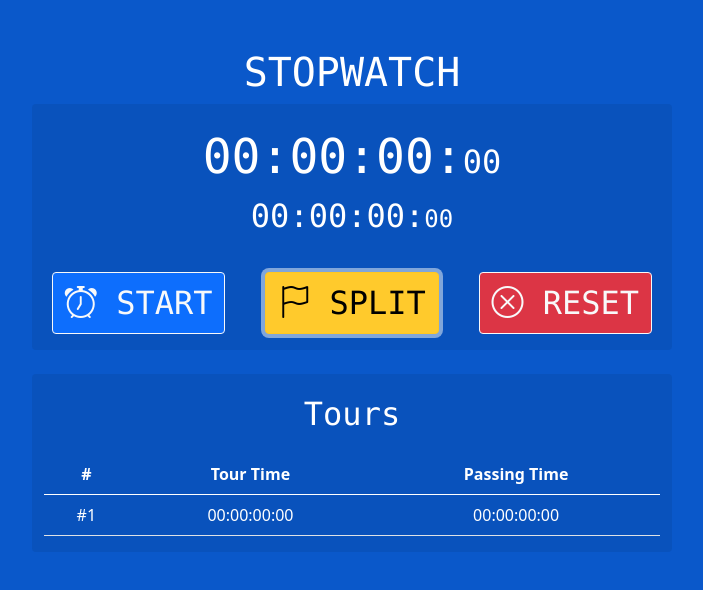
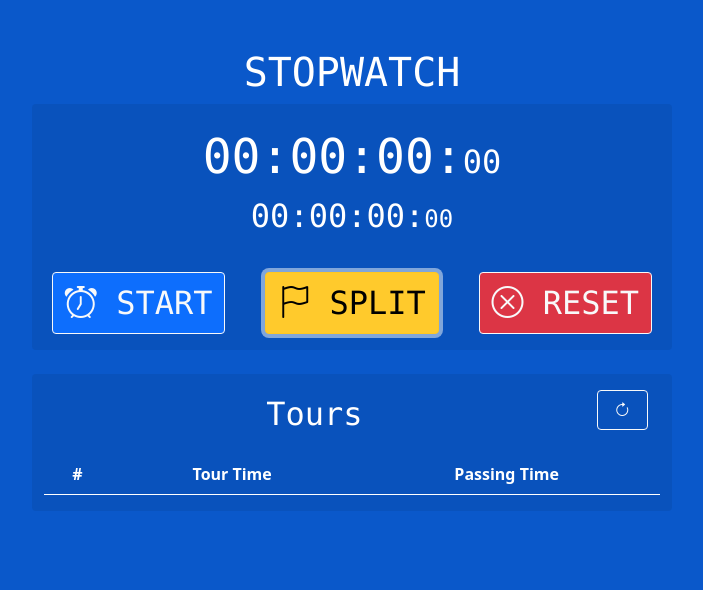
Before and after one commit to BUYRAK/stopwatch, a website: page index.html in a window 1280 px wide. Both pictures are taken after a click on the button "SPLIT". Shown: the whole page, without its empty margins (288-991 px from the left). Drawn offline with nearby package versions, Linux system fonts and the light colour scheme.

Commit message:
Initial commit

```diff
--- a/app.js
+++ b/app.js
@@ -24,6 +24,7 @@ window.onload = function (){
     let action = document.getElementById('action')
     let split = document.getElementById('split')
     let reset = document.getElementById('reset')
+    let resetTable = document.getElementById('resetTable')
     let tour_id = 0
     let click = true
 
@@ -47,6 +48,7 @@ window.onload = function (){
     })
 
     split.onclick = (() => {
+       if (tourSecond !== '0'){
            clearInterval(interval)
            clearInterval(intervalTour)
            if (click === false){
@@ -81,8 +83,8 @@ window.onload = function (){
            secondTourFront.innerHTML = '0' + tourSecond
            minsecondTourFront.innerHTML = '0' + tourMinSecond
 
+       }
     })
-
 
     reset.onclick = function (){
         clearInterval(interval)
@@ -107,6 +109,12 @@ window.onload = function (){
         document.getElementById('action').innerHTML = '<i class="bi bi-alarm"></i> Start'
         click = true
     }
+
+    resetTable.onclick = (() => {
+        let table = document.getElementById('myTable').getElementsByTagName('tbody')[0];
+        table.innerHTML = ''
+
+    })
 
     function startTimer () {
         minsecond++;
--- a/index.html
+++ b/index.html
@@ -27,7 +27,11 @@
     </div>
     <div class="d-flex align-items-center text-center justify-content-center">
         <div class="row col-md-6 rounded" style="background-color: rgba(10,68,147,0.27)">
-            <p class="mt-3 text-center text-white font-monospace" style="font-size: xx-large">Tours</p>
+            <div class="row col-md-12">
+                <p class="mt-3 col-md-11 text-center text-white font-monospace" style="font-size: xx-large">Tours</p>
+                <button class="col-md-1 btn btn-outline-light mt-3 h-50" id="resetTable"><i class="bi bi-arrow-clockwise"></i></button>
+            </div>
+
             <div>
                 <table id="myTable" class="table text-center rounded text-white">
                     <thead>
@@ -38,9 +42,7 @@
                     </tr>
                     </thead>
                     <tbody>
-                    <tr>
-
-                    </tr>
+                    <tr></tr>
                     </tbody>
                 </table>
             </div>
```
Lines whose indentation alone changed are shown as unchanged.
